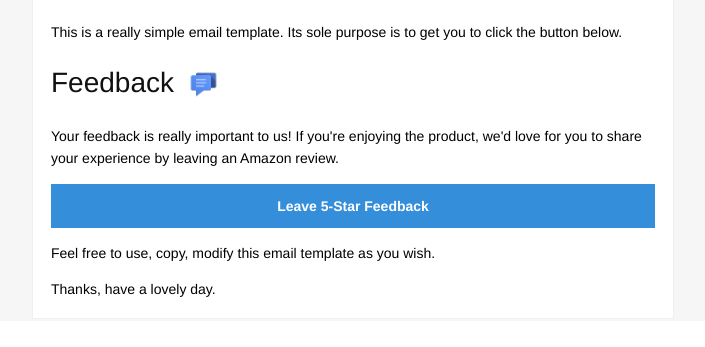
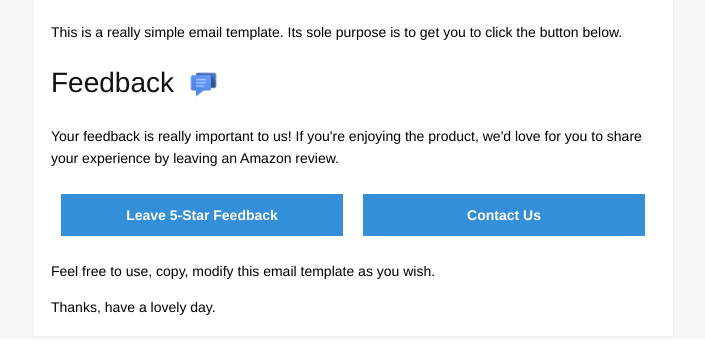
Before and after one commit to yogijunior/feedback-email, a plain HTML site: page index.html in a window 1280 px wide. Shown: the part 641-988 px from the top of the page, without its empty margins (287-992 px from the left). Drawn offline with Linux system fonts and the light colour scheme.

Commit message:
Switched to 2-button layout

```diff
--- a/index.html
+++ b/index.html
@@ -1,26 +1,23 @@
 <div style='font-family:"Helvetica Neue", "Helvetica", Helvetica, Arial, sans-serif;font-size:100%;line-height:1.6em;background-color:#f6f6f6'>
 	<br>
-	<table align="center" cellpadding="15" class="body-wrap" style='background-color: #F6F6F6; font-size: 100%; line-height: 1.6em;'>
+	<table align="center" cellpadding="15"  style='background-color: #F6F6F6; font-size: 100%; line-height: 1.6em;'>
 		<tbody>
 			<tr>
 				<td>
 					<br>
 				</td>
-				<td class="container" style='background-color: #FFFFFF; border: 1px solid #f0f0f0; clear: both !important; width: 610px; font-size: 100%; line-height: 1.6em'>
-					<div class="content">
+				<td  style='background-color: #FFFFFF; border: 1px solid #f0f0f0; clear: both !important; width: 610px; font-size: 100%; line-height: 1.6em'>
+					<div >
 						<table>
 							<tbody>
-									<td><img src="https://fbglogos.s3-us-west-2.amazonaws.com/24e55470484c60fc7d9645a2ba7e5a18php3AC8vp.jpeg" style="width: 100%" class="fr-dii"></td>
+									<td><img src="https://fbglogos.s3-us-west-2.amazonaws.com/24e55470484c60fc7d9645a2ba7e5a18php3AC8vp.jpeg" style="width: 100%" ></td>
 								</tr>
 								<tr>
-									<td>
-										<p style='font-size:100%;line-height:1.6em;font-size:14px;'>Hi [[first-name]],</p>
-
-										<p style='font-size:100%;line-height:1.6em;font-size:14px;'>Sometimes all you want is to send a simple HTML email with a basic design.</p>
-
-										<h1 style='font-size:100%;line-height:1.6em;color:#111111;font-weight:200;line-height:1.2em;font-size:36px'>Really simple HTML email template</h1>
-
-										<p style='font-size:100%;line-height:1.6em;font-size:14px;'>This is a really simple email template. Its sole purpose is to get you to click the button below.</p>
+									<td style="line-height:1.6em; font-size:14px" >
+										<p>Hi [[first-name]],</p>
+										<p>Sometimes all you want is to send a simple HTML email with a basic design.</p>
+										<h1 style='color:#111111;font-weight:200;line-height:1.2em;font-size:36px'>Really simple HTML email template</h1>
+										<p>This is a really simple email template. Its sole purpose is to get you to click the button below.</p>
 
 										<div>
 											<h2 style='font-size:100%;line-height:1.6em;color:#111111;font-weight:200;line-height:1.2em;font-size:28px'>
@@ -29,18 +26,27 @@
 										</div>
 										<p style='line-height:1.6em;font-size:14px'>Your feedback is really important to us!  If you're enjoying the product, we'd love for you to share your experience by leaving an Amazon review.</p>
 
-										<table border="0" cellpadding="0" cellspacing="0" class="btn-primary" style='font-size:100%;line-height:1.6em;width:100%'>
+										<table border="0" cellpadding="0" cellspacing="0" style='width:100%'>
 											<tbody>
-												<tr style='font-size:100%;line-height:1.6em'>
-													<td style='font-size:100%; line-height:3; background-color:#348eda; font-size:14px;text-align:center; font-weight:bold; border:solid 1px #348eda; vertical-align:top'>
-														<a href="http://www.amazon.com/gp/feedback/email-excellent-fb.html?excellent=2&marketplaceID=ATVPDKIKX0DER&rating=5&sellerID=A2TGUI7LYLZD1L&orderID=[[order-id]]" style="color:#FFFFFF; text-decoration:none">Leave 5-Star Feedback</a>
+												<tr style='font-size:14px; line-height:3; text-align:center; font-weight:bold;'>
+													<td style='width:50%; background-color:#348eda; border:solid 10px #fff; vertical-align:top'>
+														<a href="http://www.amazon.com/gp/feedback/email-excellent-fb.html?excellent=2&marketplaceID=ATVPDKIKX0DER&rating=5&sellerID=A2TGUI7LYLZD1L&orderID=[[order-id]]" style="color:#FFFFFF; text-decoration:none">
+															<div style="height:100%; width:100%">
+																Leave 5-Star Feedback
+															</div>
+														</a>
+													</td>
+													<td style='width:50%; background-color:#348eda; border:solid 10px #fff; vertical-align:top'>
+														<a href="http://www.amazon.com/gp/feedback/email-excellent-fb.html?excellent=2&marketplaceID=ATVPDKIKX0DER&rating=5&sellerID=A2TGUI7LYLZD1L&orderID=[[order-id]]" style="color:#FFFFFF; text-decoration:none">
+															<div style="height:100%; width:100%">
+																Contact Us
+															</div>
+														</a>
 													</td>
 												</tr>
 											</tbody>
 										</table>
-
 										<p style='font-size:100%;line-height:1.6em;font-size:14px;'>Feel free to use, copy, modify this email template as you wish.</p>
-
 										<p style='font-size:100%;line-height:1.6em;font-size:14px;'>Thanks, have a lovely day.</p>
 									</td>
 								</tr>
```
